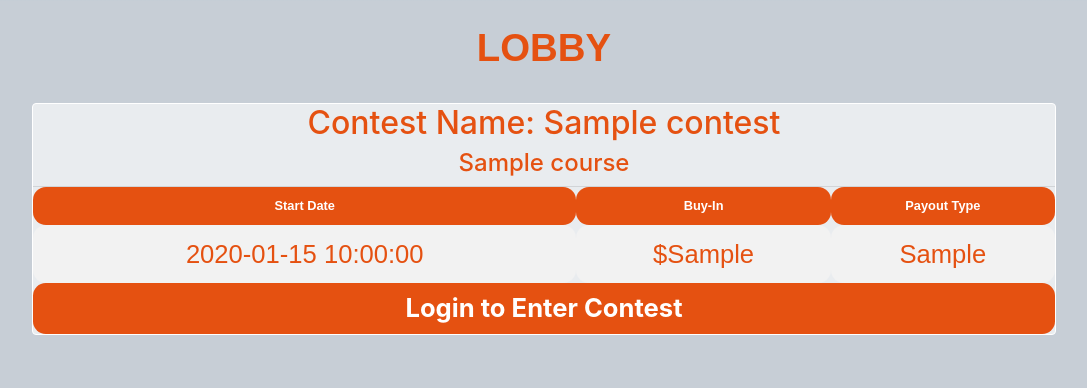
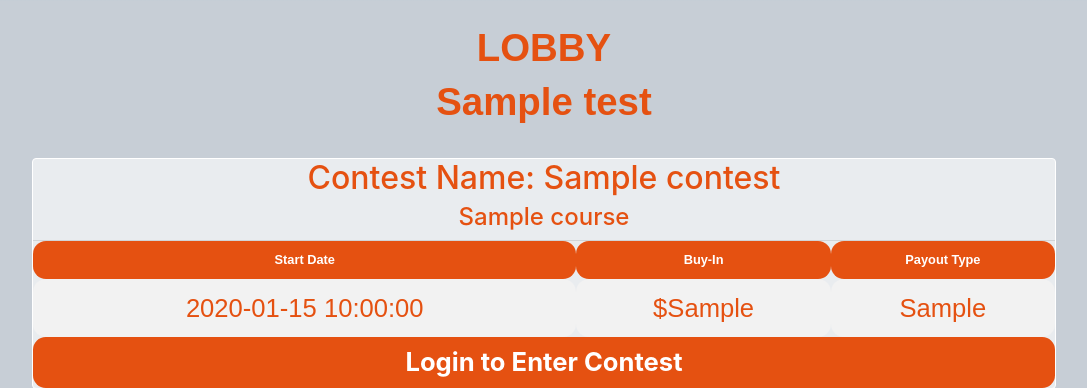
Before and after one commit to pmammino/simpool, a Python web app: template templates/home.html in a window 1280 px wide. Shown: the part 279-667 px from the top of the page, without its empty margins (96-1183 px from the left). Run offline with Jinja, Linux system fonts and the light colour scheme; the template is opened without the code that fills it: most values are stand-ins (such as "Sample title", 1, 10 or a date in 2020); some libraries are stand-ins or nearby versions.

Commit message:
location check

```diff
--- a/app.py
+++ b/app.py
@@ -19,13 +19,12 @@ application.secret_key = ''.join(random.choices(string.ascii_uppercase + string.
 
 @application.route("/")
 def home_page():
-    response = json.loads(requests.get("http://api.ipstack.com/check?access_key=2fe74d1492a0ae71f6423ec9150b3a08&fields=region_code&output=json").text)["region_code"]
     golf = Contest.find_by_sport("PGA")
     golf = filter(lambda x: x.Start_Date > datetime.date.today(), golf)
     golf = filter(lambda x: x.Start_Date <= datetime.date.today() + datetime.timedelta(days=21), golf)
     golf = sorted(golf,key=operator.attrgetter('Start_Date'))
     if session.get('email') is None:
-        return render_template("home.html", golf=golf)
+        return render_template("home.html", golf=golf, test = session["location"])
     else:
         balance = User.get_balance(session['username'])
         return render_template("home_login.html", username=session['username'], balance=balance, golf=golf)
@@ -197,6 +196,8 @@ def edit_lineup(lineup_id):
 
 @application.before_first_request
 def initialize_database():
+    response = json.loads(requests.get("http://api.ipstack.com/check?access_key=2fe74d1492a0ae71f6423ec9150b3a08&fields=region_code&output=json").text)["region_code"]
+    session["location"] = response
     Database.initialize()
 
 
--- a/templates/home.html
+++ b/templates/home.html
@@ -18,6 +18,7 @@
 <br>
 <div class = "contests">
     <h1 class = "contests_header">LOBBY</h1>
+    <h1 class = "contests_header">{{test}}</h1>
     <br>
     {% for contest in golf %}
 <div class="card mx-auto">
```
